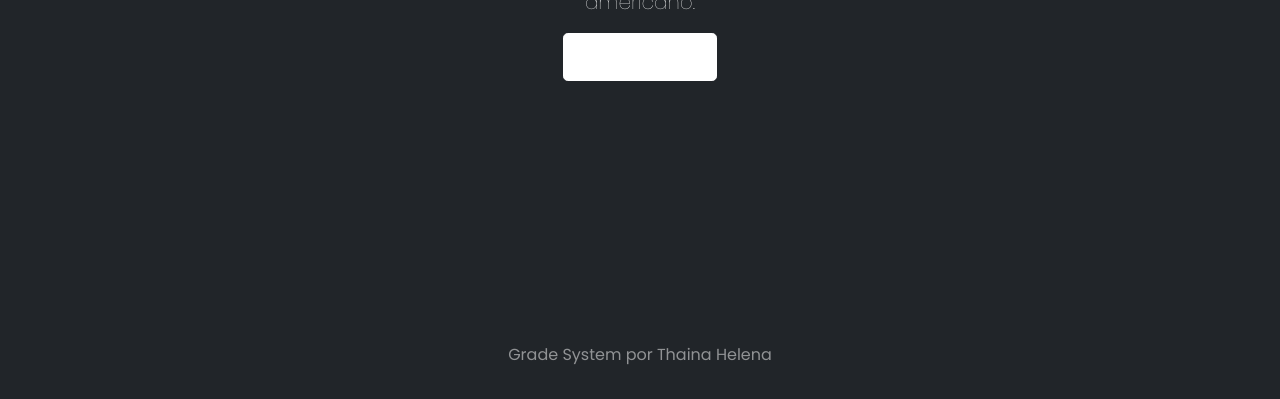
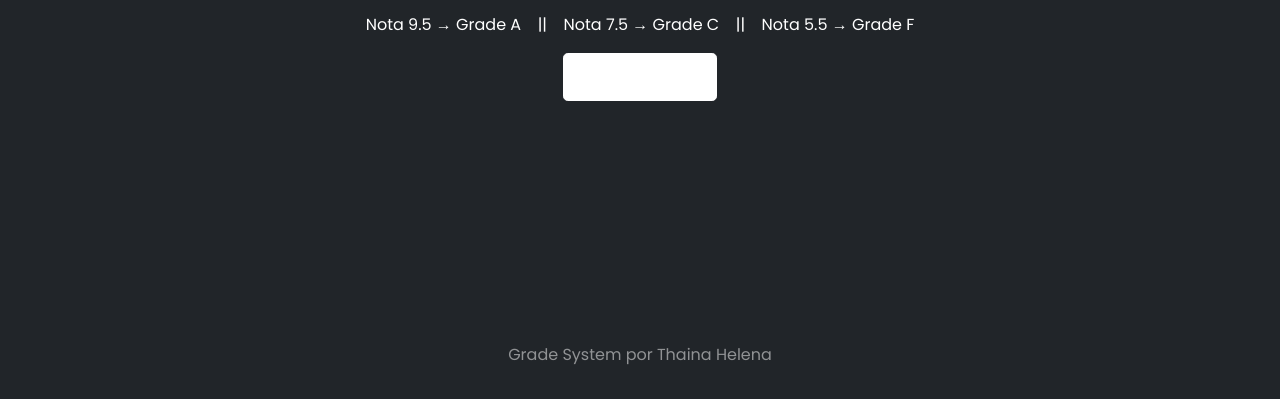
Before and after one commit to Thainahelena/gradeSystem, a plain HTML site: page index.html in a window 1280 px wide. Shown: the part 401-800 px from the top of the page. Drawn offline with Linux system fonts and the light colour scheme.

Commit message:
Add Description and Exemples

```diff
--- a/index.html
+++ b/index.html
@@ -24,6 +24,7 @@
             <main class="px-3">
                 <h1>Transforme sua nota.</h1>
                 <p class="lead">Algoritmo criado em JavaScript que transforma as notas do sistema escolar brasilerio em notas do sistema escolar norte americano.</p>
+                <p> Nota 9.5 &rarr; Grade A &ensp; || &ensp; Nota 7.5 &rarr; Grade C &ensp; || &ensp; Nota 5.5 &rarr; Grade F </p>
                 <p class="lead">
                 <a href="#" class="btn btn-lg btn-secondary fw-bold border-white bg-white">Transforme</a>
                 </p>
```
